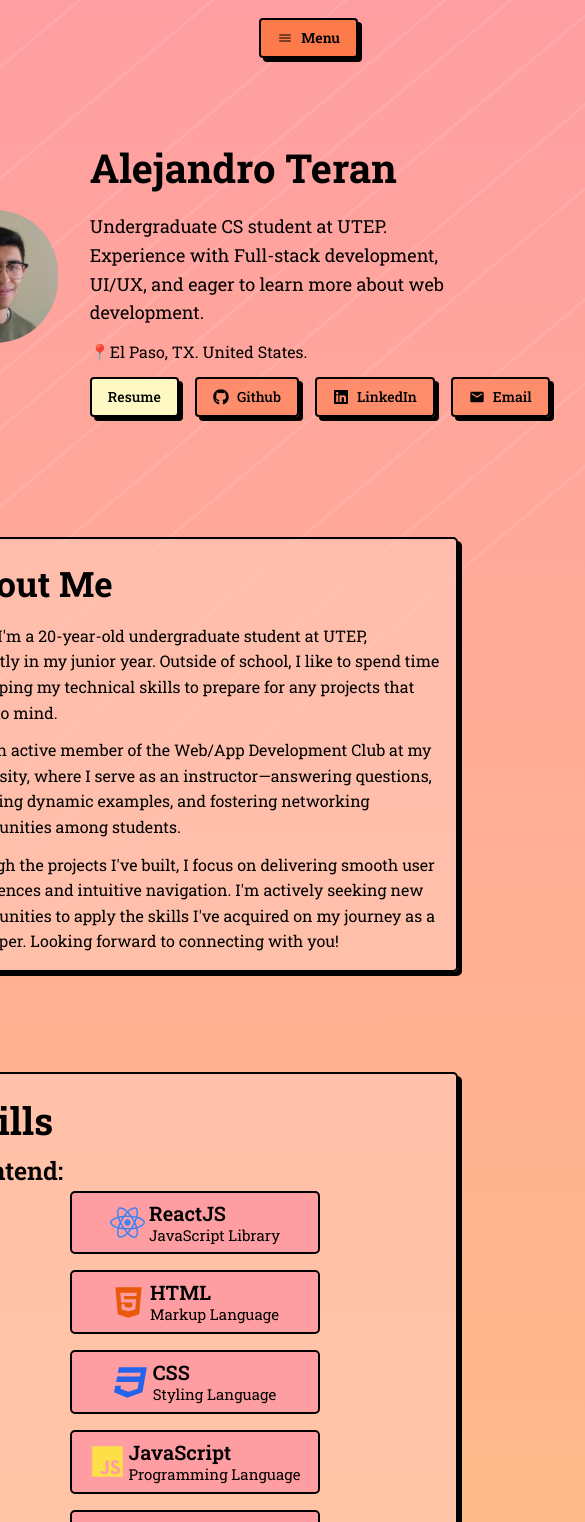
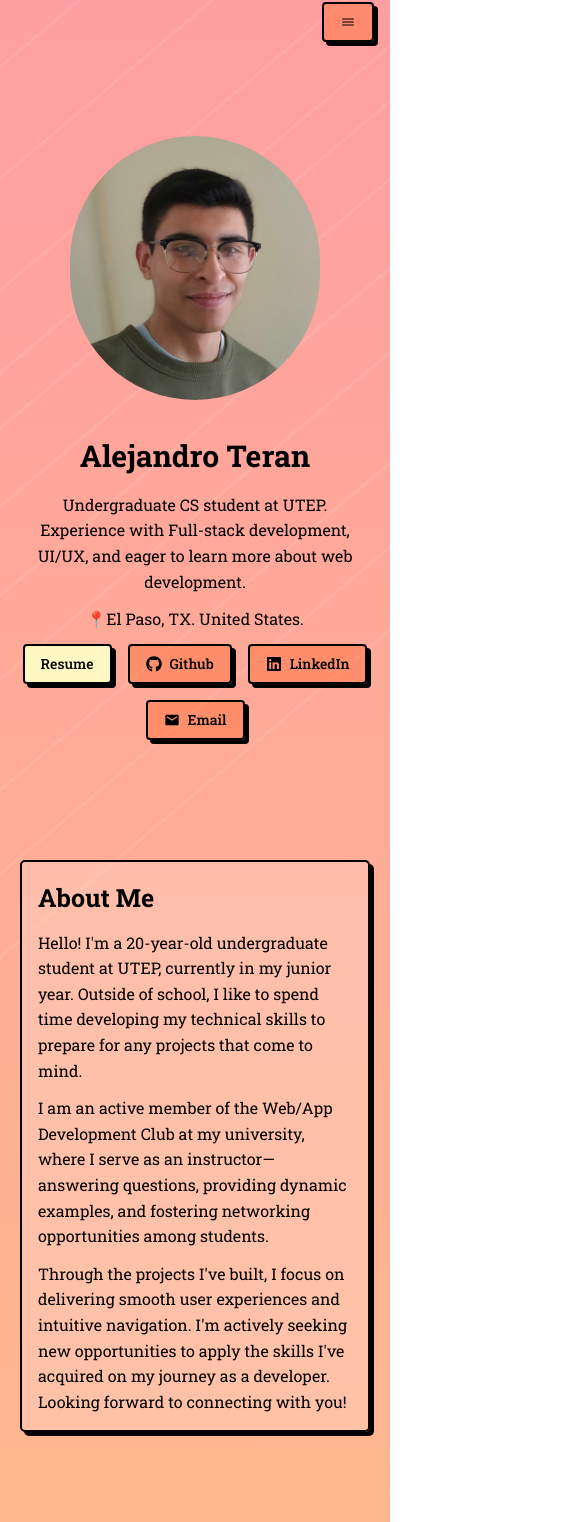
Before and after one commit to Ateran7595/Portfolio, a React (Vite) app: page / in a window 390 px wide. Shown: the part 14-1536 px from the top of the page, 585 px wide, since content can reach past the window. Built offline with nearby package versions, Linux system fonts and the light colour scheme.

Commit message:
Finished responsive web design

```diff
--- a/src/App.jsx
+++ b/src/App.jsx
@@ -37,8 +37,8 @@ function App() {
   return (
     <div>
       <Sheet>
-        <SheetTrigger asChild className="fixed top-8 right-8 flex items-center z-[998]">
-          <Button className='font-roboto font-semibold bg-[#fd7a4a] '><IoIosMenu />Menu</Button>
+        <SheetTrigger asChild className="fixed sm:top-8 xs:top-4 sm:right-8 xs:right-4 flex items-center z-[998]">
+          <Button className='font-roboto font-semibold bg-[#fd7a4a94]'><IoIosMenu /></Button>
         </SheetTrigger>
         <SheetContent className='w-[350px] font-roboto z-[999]'>
           <SheetHeader >
@@ -65,15 +65,15 @@ function App() {
         <div className="line"></div>
         <div className="line"></div>
       </div>
-      <div className='relative flex justify-center items-center gap-8 xl:w-[1100px] lg:w-[850px] m-auto'>
+      <div className='relative flex lg:flex-row xs:flex-col justify-center items-center gap-8 xl:w-[1100px] lg:w-[850px] md:w-[650px] sm:w-[550px] xs:w-[350px] m-auto'>
         <div>
-          <img src="../picture.jpg" alt="" className='w-[300px] flex rounded-[170px]' />
+          <img src="../picture.jpg" alt="" className='sm:w-[300px] xs:w-[250px] m-auto flex rounded-[170px]' />
         </div>
-        <div className='font-roboto w-[70%] flex flex-col gap-3'>
-          <h1 className='font-bold text-[40px]'>Alejandro Teran</h1>
-          <p className='text-[18px]'>Undergraduate CS student at UTEP. Experience with Full-stack development, UI/UX, and eager to learn more about web development.</p>
+        <div className='font-roboto lg:w-[70%] md:w-[80%] flex justify-center lg:items-start lg:text-start xs:items-center xs:text-center flex-col gap-3'>
+          <h1 className='font-bold lg:text-[40px] xs:text-[30px] '>Alejandro Teran</h1>
+          <p className='lg:text-[18px] sm:text-[16px]'>Undergraduate CS student at UTEP. Experience with Full-stack development, UI/UX, and eager to learn more about web development.</p>
           <p>📍El Paso, TX. United States.</p>
-          <div className='flex gap-4'>
+          <div className='flex flex-wrap justify-center gap-4'>
             <a href="../resume.pdf" target='__blank'><Button className='bg-yellow-100'>Resume</Button></a>
             <a href="https://github.com/Ateran7595" target='__blank'><Button ><FaGithub />Github</Button></a>
             <a href="https://www.linkedin.com/in/alejandro-teran795/" target='__blank'><Button ><FaLinkedin />LinkedIn</Button></a>
@@ -81,8 +81,8 @@ function App() {
           </div>
         </div>
       </div>
-      <div id='About' className='relative flex flex-col justify-center items-start gap-3 font-roboto xl:w-[1100px] lg:w-[850px] m-auto mt-[120px] bg-[#ffccba94] shadow-shadow rounded-[5px] p-4 border-solid border-2 border-black'>
-        <h1 className='font-bold text-[35px]'>About Me</h1>
+      <div id='About' className='relative flex flex-col justify-center items-start gap-3 font-roboto xl:w-[1100px] lg:w-[850px] md:w-[650px] sm:w-[550px] xs:w-[350px] m-auto mt-[120px] bg-[#ffccba94] shadow-shadow rounded-[5px] p-4 border-solid border-2 border-black'>
+        <h1 className='font-bold lg:text-[35px] sm:text-[30px] xs:text-[25px]'>About Me</h1>
         <p>
           Hello! I'm a 20-year-old undergraduate student at UTEP, currently in my junior year. Outside of school, I like to spend time developing my technical skills to prepare for any projects that come to mind.
         </p>
@@ -93,11 +93,11 @@ function App() {
           Through the projects I've built, I focus on delivering smooth user experiences and intuitive navigation. I'm actively seeking new opportunities to apply the skills I've acquired on my journey as a developer. Looking forward to connecting with you!
         </p>
       </div>
-      <div id='Skills' className='relative flex flex-col justify-center items-start font-roboto xl:w-[1100px] lg:w-[850px] m-auto mt-[100px] bg-[#ffccba94] shadow-shadow rounded-[5px] p-4 border-solid border-2 border-black'>
-        <h1 className='font-bold text-[38px]'>Skills</h1>
+      <div id='Skills' className='relative flex flex-col justify-center items-start font-roboto xl:w-[1100px] lg:w-[850px] md:w-[650px] sm:w-[550px] xs:w-[350px] m-auto mt-[100px] bg-[#ffccba94] shadow-shadow rounded-[5px] p-4 border-solid border-2 border-black'>
+        <h1 className='font-bold lg:text-[38px] sm:text-[30px] xs:text-[25px]'>Skills</h1>
         <div className='mb-4'>
           <div>
-            <h1 className='font-semibold text-[25px]'>Frontend:</h1>
+            <h1 className='font-semibold lg:text-[25px] sm:text-[22px] xs:text-[18px]'>Frontend:</h1>
             <div className='flex flex-wrap justify-center gap-4'>
               <Tools icon={FaReact} name='ReactJS' desc='JavaScript Library' iconClass='text-blue-500' />
               <Tools icon={FaHtml5} name='HTML' desc='Markup Language' iconClass='text-orange-600' />
@@ -107,7 +107,7 @@ function App() {
             </div>
           </div>
           <div>
-            <h1 className='font-semibold text-[25px] mt-5'>Backend & Databases:</h1>
+            <h1 className='font-semibold lg:text-[25px] sm:text-[22px] xs:text-[18px] mt-5'>Backend & Databases:</h1>
             <div className='flex flex-wrap justify-center gap-4'>
               <Tools icon={FaNodeJs} name='Node.JS' desc='JavaScript Runtime' iconClass='text-green-500' />
               <Tools icon={SiExpress} name='Express' desc='Web Framework' iconClass='text-black' />
@@ -116,7 +116,7 @@ function App() {
             </div>
           </div>
           <div>
-            <h1 className='font-semibold text-[25px] mt-5'>Others:</h1>
+            <h1 className='font-semibold lg:text-[25px] sm:text-[22px] xs:text-[18px] mt-5'>Others:</h1>
             <div className='flex flex-wrap justify-center gap-4'>
               <Tools icon={FaGitAlt} name='Git' desc='Version Control' iconClass='text-orange-500' />
               <Tools icon={TbApi} name='APIs' desc='Application Interface' iconClass='text-black' />
@@ -125,39 +125,39 @@ function App() {
           </div>
         </div>
       </div>
-      <div id='Education' className='relative flex flex-col justify-center items-start font-roboto xl:w-[1100px] lg:w-[850px] m-auto mt-[100px] bg-[#ffccba94] shadow-shadow rounded-[5px] p-4 border-solid border-2 border-black'>
-        <h1 className='font-bold text-[38px]'>Education</h1>
-        <div className='flex items-center justify-center gap-4 border-l-2 border-black pl-4 pt-2 pb-2 mt-4'>
-          <img src="../utep.png" alt="utep" className='w-[100px] rounded-[100px]' />
-          <div>
+      <div id='Education' className='relative flex flex-col justify-center items-start font-roboto xl:w-[1100px] lg:w-[850px] md:w-[650px] sm:w-[550px] xs:w-[350px] m-auto mt-[100px] bg-[#ffccba94] shadow-shadow rounded-[5px] p-4 border-solid border-2 border-black'>
+        <h1 className='font-bold lg:text-[38px] md:text-[30px] xs:text-[25px]'>Education</h1>
+        <div className='flex items-center justify-center gap-4 border-solid border-l-2 border-black pl-4 pt-2 pb-2 mt-4'>
+          <img src="../utep.png" alt="utep" className='sm:w-[100px] xs:w-[80px] rounded-[100px]' />
+          <div className='sm:text-[16px] xs:text-[14px]'>
             <h1 className='font-semibold'>Bachelor Computer Science & Minor in Mathematics</h1>
             <p className='italic'>The University of Texas at El Paso</p>
             <p className='italic'>January 2025 - <b>Expected graduation:</b> December 2026</p>
           </div>
         </div>
-        <div className='flex items-center justify-center gap-4 border-l-2 border-black pl-4 pt-2 pb-2 mt-8 mb-4'>
-          <img src="../epcc.png" alt="utep" className='w-[100px] rounded-[100px]' />
-          <div>
+        <div className='flex items-center justify-center gap-4 border-solid border-l-2 border-black pl-4 pt-2 pb-2 mt-8 mb-4'>
+          <img src="../epcc.png" alt="utep" className='sm:w-[100px] xs:w-[80px] rounded-[100px]' />
+          <div className='sm:text-[16px] xs:text-[14px]'>
             <h1 className='font-semibold'>Associates Computer Science</h1>
             <p className='italic'>El Paso Community College</p>
             <p className='italic'>January 2022 - December 2024 - <b>GPA:</b> 3.7/4.0 </p>
           </div>
         </div>
       </div>
-      <div id='Projects' className='relative flex flex-col justify-center items-start font-roboto xl:w-[1100px] lg:w-[850px] m-auto mt-[100px] bg-[#ffccba94] shadow-shadow rounded-[5px] p-4 border-solid border-2 border-black'>
-        <h1 className='font-bold text-[38px]'>Projects</h1>
-        <div className='flex flex-col items-center justify-center gap-6 border-l-2 border-black mt-[20px] pl-4 pt-2 pb-2'>
-          <div className='flex items-center justify-center gap-4'>
-            <img src="../RTrip.png" alt="RTrip" className='w-[300px] rounded-md' />
+      <div id='Projects' className='relative flex flex-col justify-center items-start font-roboto xl:w-[1100px] lg:w-[850px] md:w-[650px] sm:w-[550px] xs:w-[350px] m-auto mt-[100px] bg-[#ffccba94] shadow-shadow rounded-[5px] p-4 border-solid border-2 border-black'>
+        <h1 className='font-bold lg:text-[38px] md:text-[30px] xs:text-[25px]'>Projects</h1>
+        <div className='flex flex-col items-center justify-center gap-6 lg:border-l-2 lg:border-b-0 xs:border-b-2 border-solid border-black mt-[20px] lg:pl-4 pt-2 lg:pb-2 xs:pb-6'>
+          <div className='flex lg:flex-row xs:flex-col items-center justify-center gap-4'>
+            <img src="../RTrip.png" alt="RTrip" className='sm:w-[300px] xs:w-[270px] rounded-md' />
             <div>
-              <h1 className='font-bold xl:text-[25px] lg:text-[20px] xl:text-start lg:text-center'>RTrip - AI Travel Destination Finder</h1>
-              <ul className='list-disc pl-6 xl:text-[15px] lg:text-[14px] '>
+              <h1 className='font-bold xl:text-[25px] lg:text-[20px] sm:text-[16px] xs:text-[15px] xl:text-start xs:text-center mb-2'>RTrip - AI Travel Destination Finder</h1>
+              <ul className='list-disc pl-6 xl:text-[15px] lg:text-[14px] md:text-[16px] xs:text-[14px] '>
                 <li>Generates personalized travel plans using Gemini AI based on user preferences.</li>
                 <li>Integrates Google Places and Unsplash APIs for accurate location data and high-quality images.</li>
                 <li>Built with React, Node.js, and Firebase for a scalable and secure experience.</li>
               </ul>
               <div className='mt-4'>
-                <ul className='flex gap-4 font-bold items-center justify-start pl-2 text-center'>
+                <ul className='flex flex-wrap gap-4 font-bold items-center sm:justify-start xs:justify-center pl-2 text-center'>
                   <li className='border-solid border-2 border-black bg-[#ff9ea2] rounded-[25px] xl:p-[10px] lg:p-[3px] w-[100px]'>React</li>
                   <li className='border-solid border-2 border-black bg-[#ff9ea2] rounded-[25px] xl:p-[10px] lg:p-[3px] w-[100px]'>Node.JS</li>
                   <li className='border-solid border-2 border-black bg-[#ff9ea2] rounded-[25px] xl:p-[10px] lg:p-[3px] w-[100px]'>GeminiAI</li>
@@ -171,18 +171,18 @@ function App() {
             <a href="https://r-trip.vercel.app/" target='__blank' className='w-full'><Button className='w-full font-bold bg-yellow-100'><FiExternalLink />Live Demo</Button></a>
           </div>
         </div>
-        <div className='flex flex-col items-center justify-center gap-6 border-l-2 border-black mt-[50px] pl-4 pt-2 pb-2 mb-4'>
-          <div className='flex items-center justify-center gap-4'>
-            <img src="../RPproject.png" alt="RTrip" className='w-[300px] rounded-md' />
+        <div className='flex flex-col items-center justify-center gap-6 lg:border-l-2 lg:border-b-0 xs:border-b-2 border-solid border-black mt-[50px] lg:pl-4 pt-2 lg:pb-2 xs:pb-6'>
+          <div className='flex lg:flex-row xs:flex-col items-center justify-center gap-4'>
+            <img src="../RPproject.png" alt="RTrip" className='sm:w-[300px] xs:w-[270px] rounded-md' />
             <div>
-              <h1 className='font-bold xl:text-[25px] lg:text-[20px] xl:text-start lg:text-center'>Local Church Website</h1>
-              <ul className='list-disc pl-6 xl:text-[15px] lg:text-[14px]'>
+              <h1 className='font-bold xl:text-[25px] lg:text-[20px] sm:text-[16px] xs:text-[15px] xl:text-start xs:text-center mb-2'>Local Church Website</h1>
+              <ul className='list-disc pl-6 xl:text-[15px] lg:text-[14px] md:text-[16px] xs:text-[14px]'>
                 <li>Provides church information, beliefs, and mission in one place to engage the community.</li>
                 <li>Features an events section with a dynamic carousel, allowing admins to upload images.</li>
                 <li>Includes a newsletter feature for users to receive event updates via email.</li>
               </ul>
               <div className='mt-4'>
-                <ul className='flex gap-4 font-bold items-center justify-start pl-2 text-center'>
+                <ul className='flex flex-wrap gap-4 font-bold items-center sm:justify-start xs:justify-center pl-2 text-center'>
                   <li className='border-solid border-2 border-black bg-[#ff9ea2] rounded-[25px] xl:p-[10px] lg:p-[3px] w-[100px]'>React</li>
                   <li className='border-solid border-2 border-black bg-[#ff9ea2] rounded-[25px] xl:p-[10px] lg:p-[3px] w-[100px]'>Node.JS</li>
                   <li className='border-solid border-2 border-black bg-[#ff9ea2] rounded-[25px] xl:p-[10px] lg:p-[3px] w-[100px]'>Firebase</li>
--- a/src/ReuseComp/Tools.jsx
+++ b/src/ReuseComp/Tools.jsx
@@ -2,11 +2,11 @@ import React from 'react'
 
 function Tools({ icon: Icon, name, desc, iconClass}) {
   return (
-    <div className='flex justify-center items-center gap-1 bg-[#ff9ea2] w-[250px] rounded-[5px] p-2 border-solid border-2 border-black'>
+    <div className='flex justify-center items-center gap-1 bg-[#ff9ea2] lg:w-[250px] rounded-[5px] p-2 border-solid border-2 border-black'>
         <Icon className={`text-[35px] ${iconClass}`} />
         <div className='flex flex-col leading-tight'>
-            <h1 className='font-semibold text-[20px]'>{name}</h1>
-            <p className='text-[15px]'>{desc}</p>
+            <h1 className='font-semibold lg:text-[20px]'>{name}</h1>
+            <p className='lg:text-[15px] sm:text-[13px] xs:text-[10px]'>{desc}</p>
         </div>
     </div>
   )
```
